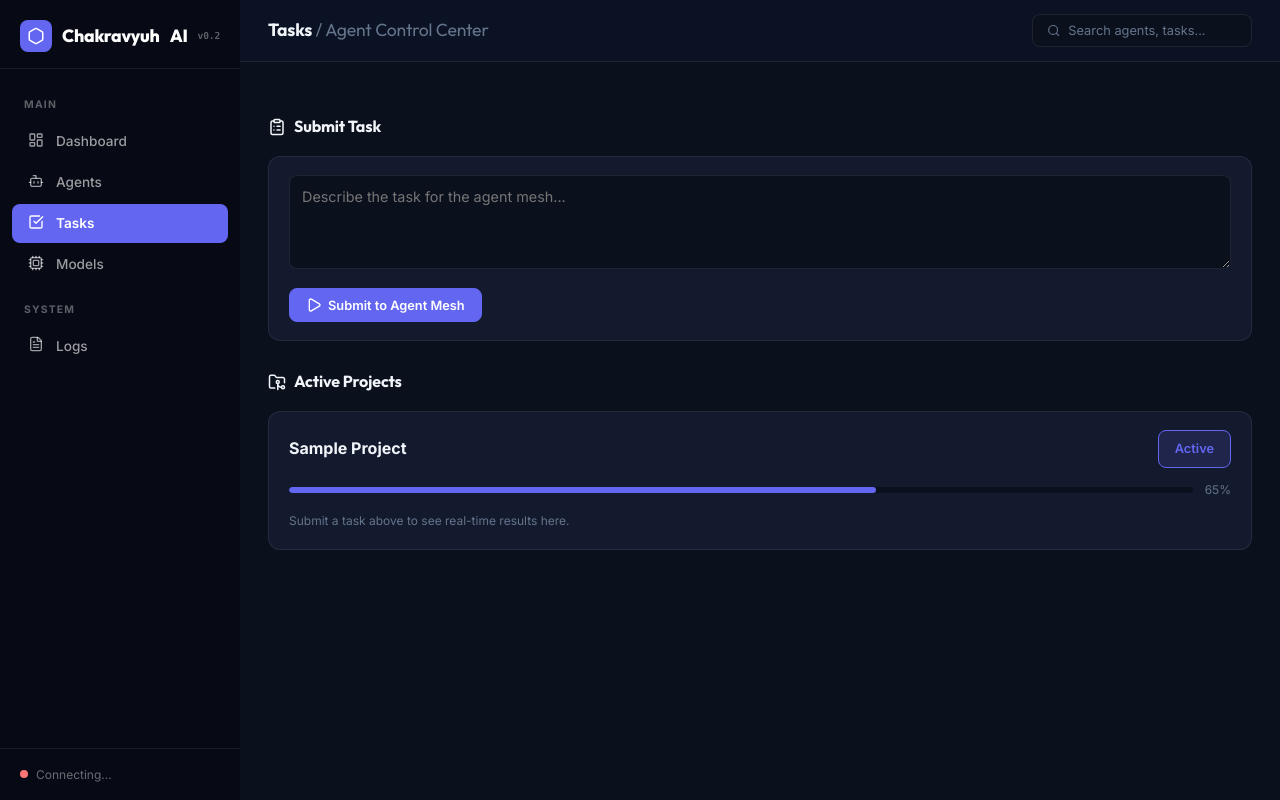
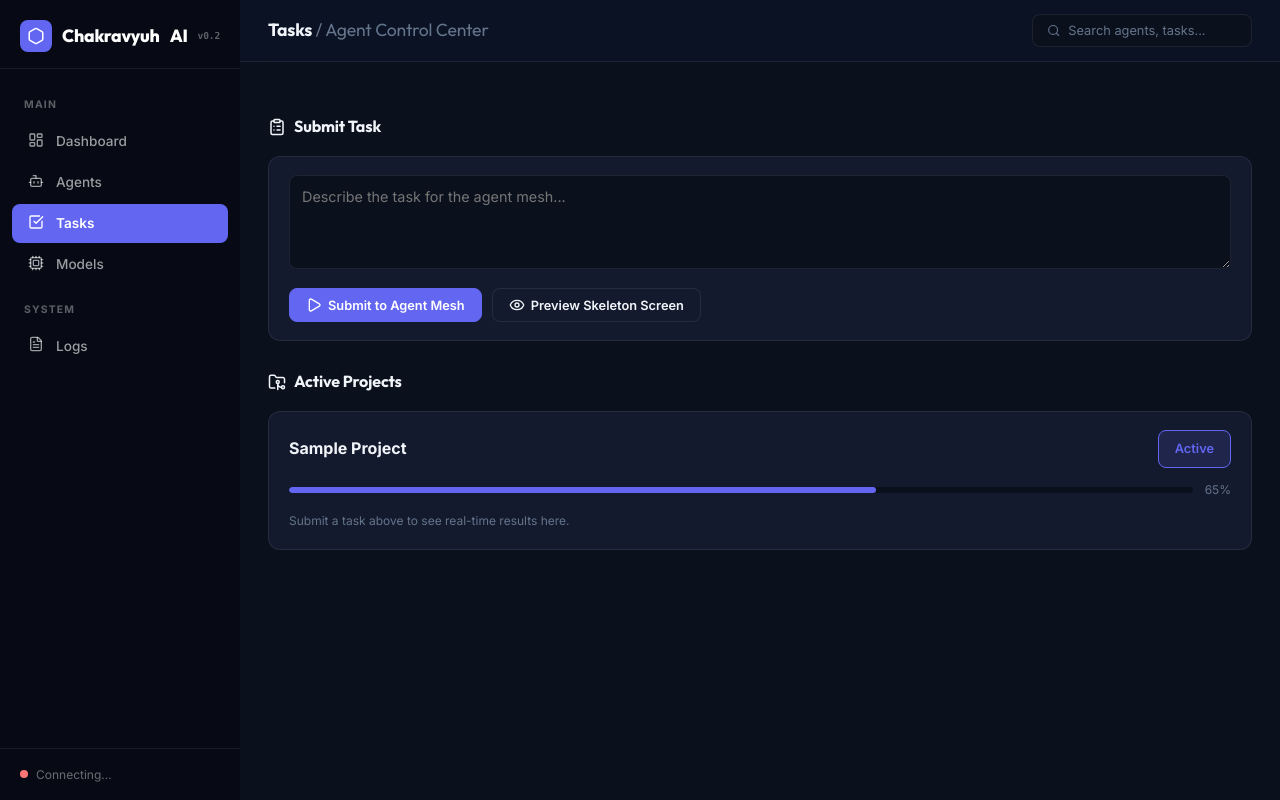
Before and after one commit to krushna081/chakravyuh-ai, a React (Vite) app in the folder web/: page /tasks in a window 1280 px wide. Built offline with nearby package versions, Linux system fonts and the light colour scheme; no server answers.

Commit message:
feat(ui): add 2.5s loading delay and preview toggle for skeleton screen

```diff
--- a/web/src/components/TaskPanel.tsx
+++ b/web/src/components/TaskPanel.tsx
@@ -1,16 +1,19 @@
 import { useState } from 'react'
-import { ClipboardList, FolderGit2, Play, Loader2 } from 'lucide-react'
+import { ClipboardList, FolderGit2, Play, Loader2, Eye } from 'lucide-react'
 import MessageSkeleton from './MessageSkeleton'
 
 export default function TaskPanel() {
   const [taskDesc, setTaskDesc] = useState('')
   const [result, setResult] = useState<string | null>(null)
   const [isLoading, setIsLoading] = useState(false)
+  const [forceSkeleton, setForceSkeleton] = useState(false)
 
   const submitTask = async () => {
     if (!taskDesc.trim()) return
     setIsLoading(true)
     setResult(null)
+    // 2.5 second artificial delay so the skeleton screen is clearly visible & animates even when backend API is offline
+    await new Promise(resolve => setTimeout(resolve, 2500))
     try {
       const r = await fetch('/api/v1/task?description=' + encodeURIComponent(taskDesc) + '&priority=medium', {
         method: 'POST',
@@ -48,26 +51,36 @@ export default function TaskPanel() {
             marginBottom: 12,
           }}
         />
-        <button className="btn btn-primary" onClick={submitTask} disabled={isLoading}>
-          {isLoading ? <Loader2 size={16} className="animate-spin" /> : <Play size={16} />}
-          {isLoading ? 'Processing...' : 'Submit to Agent Mesh'}
-        </button>
+        <div style={{ display: 'flex', gap: 10, flexWrap: 'wrap' }}>
+          <button className="btn btn-primary" onClick={submitTask} disabled={isLoading}>
+            {isLoading ? <Loader2 size={16} className="animate-spin" /> : <Play size={16} />}
+            {isLoading ? 'Processing...' : 'Submit to Agent Mesh'}
+          </button>
+          <button
+            className="btn"
+            style={{ background: forceSkeleton ? 'var(--accent-light)' : undefined, borderColor: forceSkeleton ? 'var(--accent)' : undefined }}
+            onClick={() => setForceSkeleton(!forceSkeleton)}
+          >
+            <Eye size={16} />
+            {forceSkeleton ? 'Hide Skeleton Preview' : 'Preview Skeleton Screen'}
+          </button>
+        </div>
       </div>
 
-      {isLoading && (
+      {(isLoading || forceSkeleton) && (
         <div className="card" style={{ marginBottom: 20 }}>
           <div aria-live="polite" className="sr-only" style={{ position: 'absolute', width: 1, height: 1, padding: 0, overflow: 'hidden', clip: 'rect(0,0,0,0)', whiteSpace: 'nowrap', border: 0 }}>
             Agent is responding…
           </div>
           <div style={{ fontSize: '0.8rem', fontWeight: 600, marginBottom: 12, color: 'var(--text-muted)' }}>
-            Agent Mesh Processing...
+            Agent Mesh Processing... {forceSkeleton && '(Preview Mode)'}
           </div>
           <MessageSkeleton lines={3} />
           <MessageSkeleton lines={2} />
         </div>
       )}
 
-      {result && !isLoading && (
+      {result && !isLoading && !forceSkeleton && (
         <div className="card">
           <div style={{ fontSize: '0.8rem', fontWeight: 600, marginBottom: 8 }}>Result</div>
           <pre style={{
```
